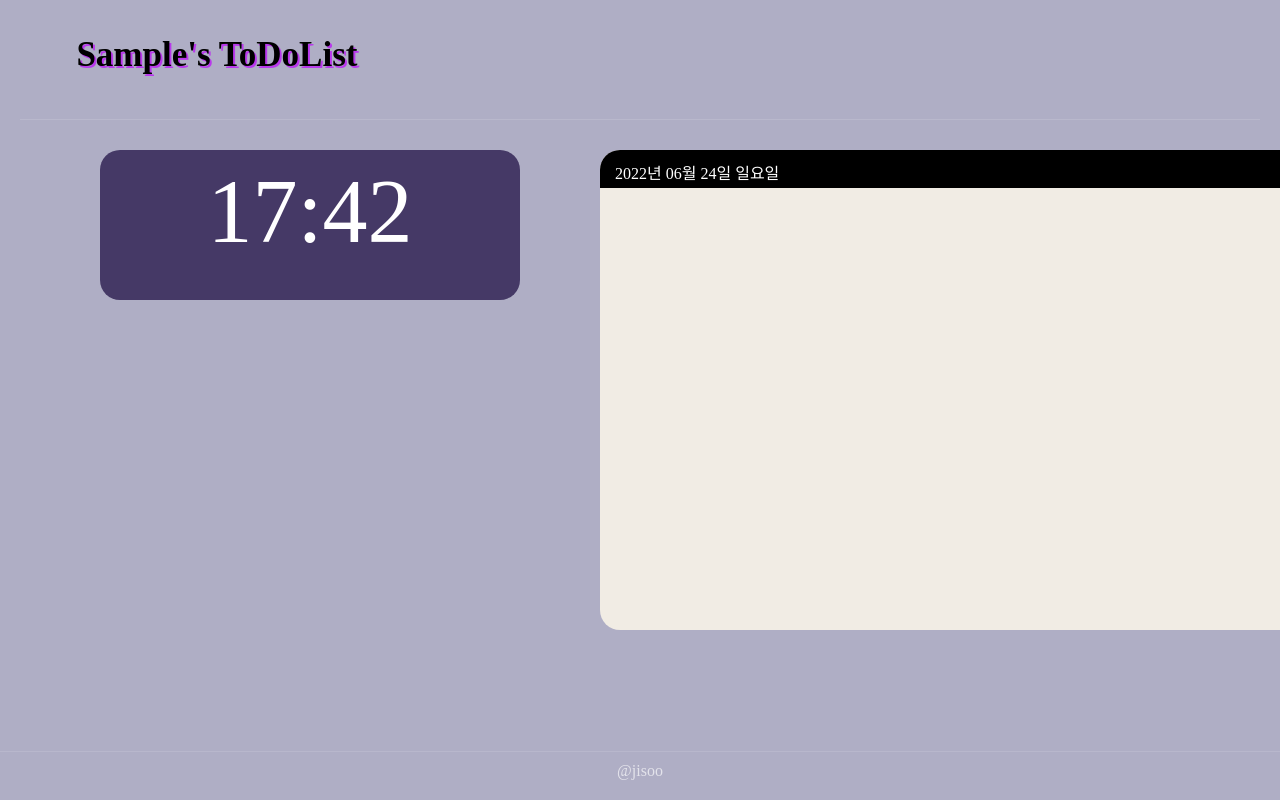
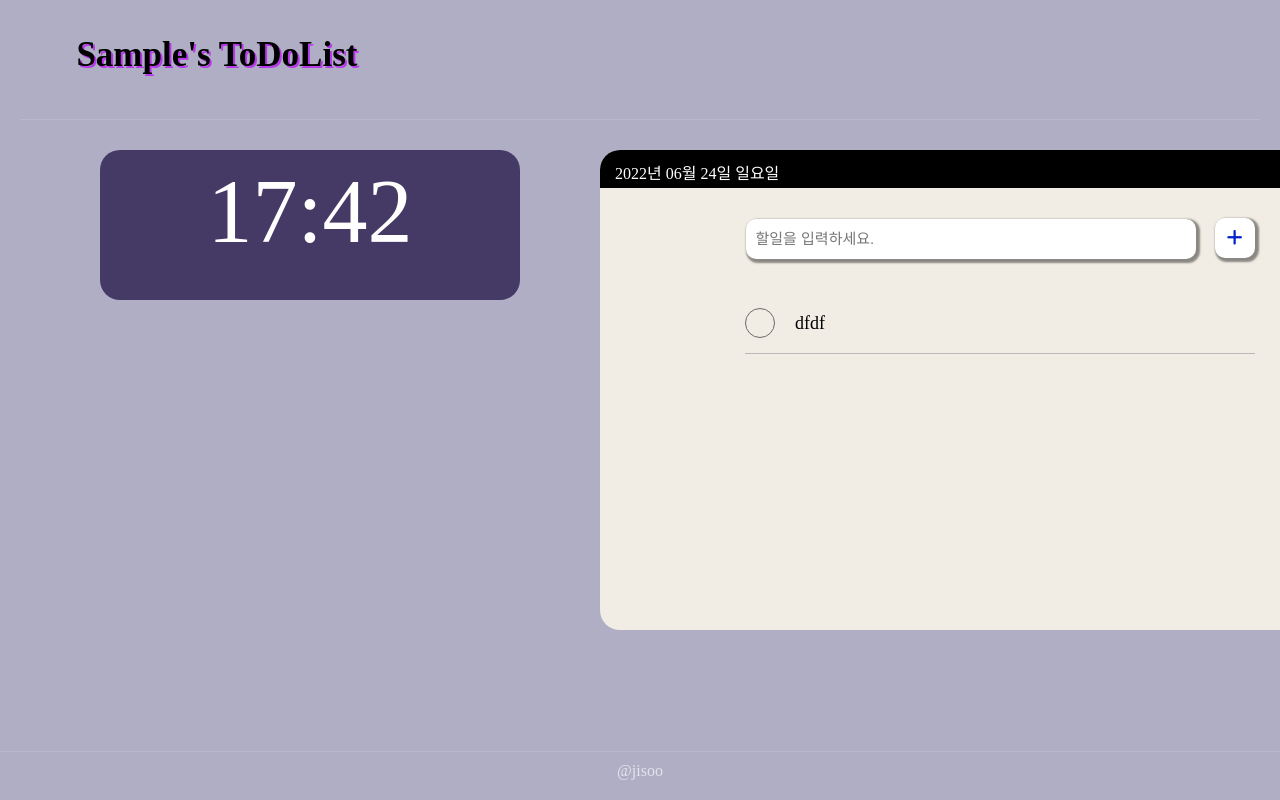
Before and after one commit to s-jisoo/VanillaJS, a plain HTML site: page MOMENTUMPROJECT/index.html in a window 1280 px wide. Both pictures are taken after typing "Sample" into the empty fields and a click on the input "let's go!". Drawn offline with Linux system fonts and the light colour scheme.

Commit message:
디자인전체적인 틀잡기

```diff
--- a/MOMENTUMPROJECT/css/style.css
+++ b/MOMENTUMPROJECT/css/style.css
@@ -187,6 +187,97 @@ img{
     padding-left: 15PX;
 }
 
+.listAdd{
+    height:110px;
+    /* background-color:aqua; */
+    text-align: center;
+    padding: 30px 0px;
+}
+
+.listWrite{
+    border-radius: 10px;
+    box-shadow: 2px 2px 2px 2px rgba(0, 0, 0, 0.425);
+    width: 450px;
+    padding:0px 10px;
+    height: 40px;
+    outline: none;
+    border: none;
+    /* padding-left: 20px; */
+    font-size: 15px;
+    display: inline;
+    /* box-shadow: 2px 3px #0000003b; */
+    line-height:70px;
+}
+
+.add{
+    background-color: white;
+    color: #0120c7;
+    height: 40px;
+    margin-left: 15px;
+    border: none;
+    width: 40px;
+    border-radius: 10px;
+    box-shadow: 2px 2px 2px 2px rgba(0, 0, 0, 0.425);
+    font-size: large;
+    font-weight:bolder;
+
+}
+
+.list-main{
+    text-align: left;
+    /* background-color: #7983bb; */
+    margin: 0px 145px;
+    font-size: 18px;
+    color:black;
+    border-bottom: 1px solid rgb(189, 184, 184);
+
+}
+
+ /* .circle{
+    margin-right: 10px;
+    width: 30px;
+    height: 30px;
+    display: inline-block;
+    border: 2px solid #333;
+    box-sizing: border-box;
+    border-radius: 50%;
+    position: relative;
+    cursor: pointer;
+}
+ */
+
+input[type="checkbox"]{
+    display: none;
+  }
+input[type="checkbox"] + label{
+    display: inline-block;
+    width: 30px;
+    height: 30px;
+    border:1.5px solid #6e6868;
+    position: relative;
+    border-radius: 50%;
+    margin: 10px 20px 10px 0px;
+  }
+input[id="check1"]:checked + label::after{
+    content:'✔';
+    color: rgb(0, 80, 0);
+    font-size: 30px;
+    width: 30px;
+    height: 30px;
+    text-align: center;
+    position: absolute;
+    left: 0;
+    bottom: 5px;
+  }
+
+.list{
+    border-style: none;
+    position: absolute;
+    margin-top: 15px;
+
+}
+
+
 /* 로그인 화면  */
 #login-form{
     text-align: center;
--- a/MOMENTUMPROJECT/index.html
+++ b/MOMENTUMPROJECT/index.html
@@ -5,6 +5,7 @@
     <meta http-equiv="X-UA-Compatible" content="IE=edge">
     <meta name="viewport" content="width=device-width, initial-scale=1.0">
     <link rel="stylesheet" href="css/style.css">
+    <script src="https://kit.fontawesome.com/53b138a8fc.js" crossorigin="anonymous"></script>
     <title>TODOLIST</title>
 </head>
 <body>
@@ -38,7 +39,15 @@
             </div>
             <div class="list-wrap">
                 <div class="listHeader"></div>
-                <div class="list"></div>
+                <div class="listAdd">
+                    <input class="listWrite" type="text" placeholder="할일을 입력하세요." required/>
+                    <button class="add fa-solid fa-plus" type="button"></button>
+                </div>
+                <div class="list-main">
+                    <input type="checkbox" id="check1">
+                    <label for="check1"></label>
+                    <label class="list">dfdf</label>
+                </div>
             </div>
         </div>
         <form id="login-form">
```
